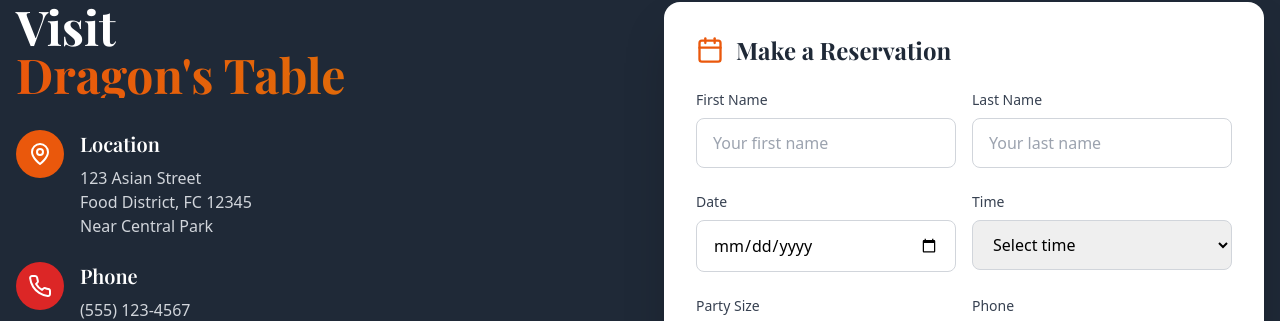
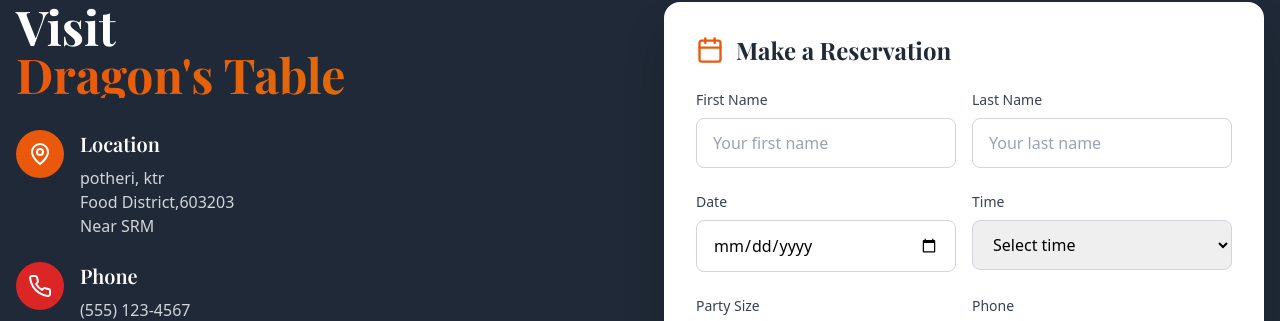
Before and after one commit to REXsk15/dragon_table, a React (Vite) app: page / in a window 1280 px wide. Shown: the part 3476-3797 px from the top of the page. Built offline with nearby package versions, Linux system fonts and the light colour scheme.

Commit message:
Updated Contact.tsx

```diff
--- a/src/components/Contact.tsx
+++ b/src/components/Contact.tsx
@@ -23,9 +23,9 @@ const Contact = () => {
                 <div>
                   <h3 className="font-display text-xl font-semibold text-white mb-2">Location</h3>
                   <p className="text-gray-300">
-                    123 Asian Street<br />
-                    Food District, FC 12345<br />
-                    Near Central Park
+                    potheri, ktr <br />
+                    Food District,603203<br />
+                    Near SRM
                   </p>
                 </div>
               </div>
```
